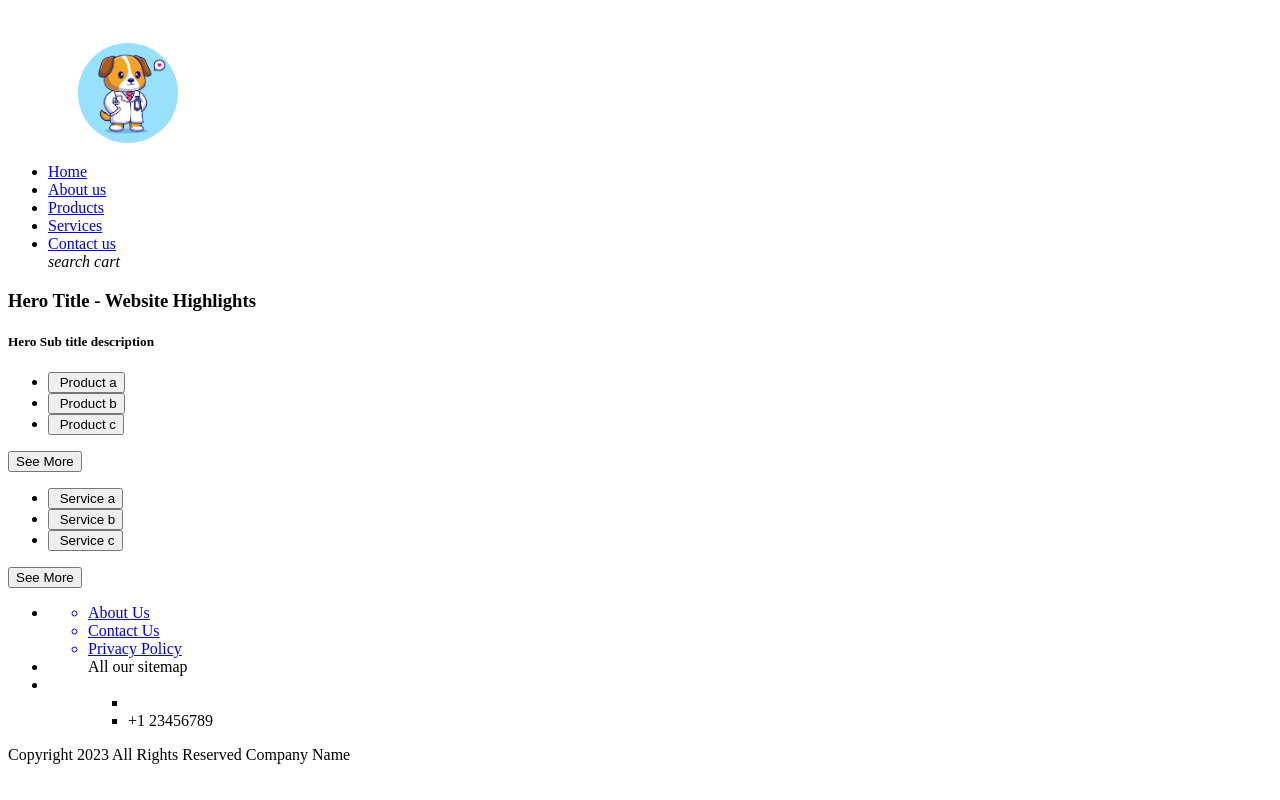
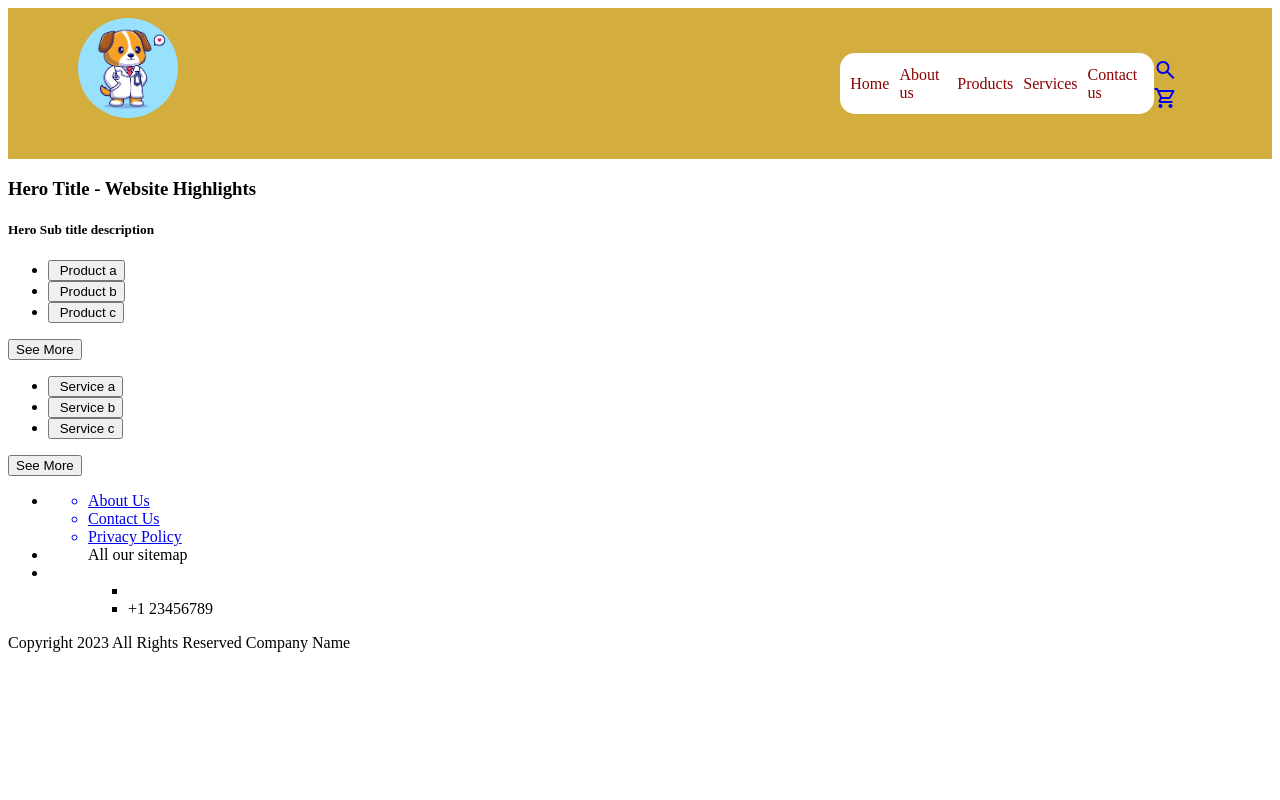
Before and after one commit to BiswajitDeb/Vet_Ecommerce, a plain HTML site: page Front End 1.0/Homepage.html in a window 1280 px wide. Drawn offline with nearby package versions, Linux system fonts and the light colour scheme.

Commit message:
Navigation Bar done @Biswajit

```diff
--- a/Front End 1.0/Homepage.css
+++ b/Front End 1.0/Homepage.css
@@ -1,13 +1,76 @@
+
+header{
+    display: flex;
+    background-color: rgba(198, 148, 0, 0.76);
+}
+nav{
+    margin-left: 52%;
+    width: 100%;
+    display: flex;
+    justify-content: space-between;
+    padding: 5px;
+}
+nav ul{
+    border-radius: 15px;
+    padding: 0px;
+    margin-top: 40px;
+    margin-bottom: 40px;
+
+
+}
+nav ul li{
+    border-radius: 15px;
+    justify-content: space-between;
+    padding: 5px;
+
+}
+nav ul li a{
+    color: darkred;
+    text-decoration: none;
+}
+nav ul li a:hover{
+    color: white;
+}
+nav ul li:hover{
+    background-color: rgba(114, 1, 30, 0.808);
+    border-radius: 15px;
+    justify-content: space-between;
+
+}
+
+.icons{
+    padding-top: 5px;
+    margin-right: 65px;
+}
+.material-symbols-outlined.icons{
+    width: max-content;
+}
+/*.material-symbols-outlined:first-child{
+    padding-top: 8px;
+    margin-left: 5px;
+    margin-right: 65px;
+}
+.material-symbols-outlined:not(:first-child){
+    margin-right: 66px;
+}*/
+
+
+
+
 .Nav_links
 {
+    background-color: white;
     align-items: center;
-    align-content: end;
-
+    display: flex;
+    list-style-type:none;
+    padding: 5px;
 }
 
 .Dog_Logo{
     margin-left: 70px;
-    margin-top: 35px;
+    margin-top: 10px;
+    margin-bottom: 10px;
     height: 100px;
     border-radius: 100%;
+    /* float: left; */
 }
--- a/Front End 1.0/Homepage.html
+++ b/Front End 1.0/Homepage.html
@@ -4,25 +4,33 @@
     <meta charset="UTF-8">
     <meta http-equiv="X-UA-Compatible" content="IE=edge">
     <meta name="viewport" content="width=device-width, initial-scale=1.0">
-    <title>Document</title>
+    <title>Vet Ecommerce</title>
     <link rel="stylesheet" href="Homepage.css">
+    <!--Adding icons-->
+    <link rel="stylesheet" href="https://fonts.googleapis.com/css2?family=Material+Symbols+Outlined:opsz,wght,FILL,GRAD@48,400,0,0" />
+    <link rel="stylesheet" href="https://fonts.googleapis.com/css2?family=Material+Symbols+Outlined:opsz,wght,FILL,GRAD@48,400,0,0" />
 </head>
 <body>
 
     <!-- Navigation Bar -->
+    <header>
+        <img  class="Dog_Logo" src="Logos/Dr.Bark.png" alt="">
         <nav>
             <!-- <div class="Logo"></div> -->
-        <img  class="Dog_Logo" src="Logos/Dr.Bark.png" alt="">
             <ul class="Nav_links">
                 <li><a href="#">Home</a></li>
                 <li><a href="#">About us</a></li>
                 <li><a href="#">Products</a></li>
                 <li><a href="#">Services</a></li>
                 <li><a href="#">Contact us</a></li>
-            <i>search</i>
-            <i>cart</i>
+            </ul>
+            <ul class="icons">
+                <a class="icon_anchor" href="#"><span class="material-symbols-outlined">Search</span></a>
+                <a class="icon_anchor" href="#"><span class="material-symbols-outlined">shopping_cart</span></a>
             </ul>
         </nav>
+    </header>
+
 
     <!-- Hero Slider -->
     <div  class="Hero_div_slide">
```
Lines whose indentation alone changed are shown as unchanged.
